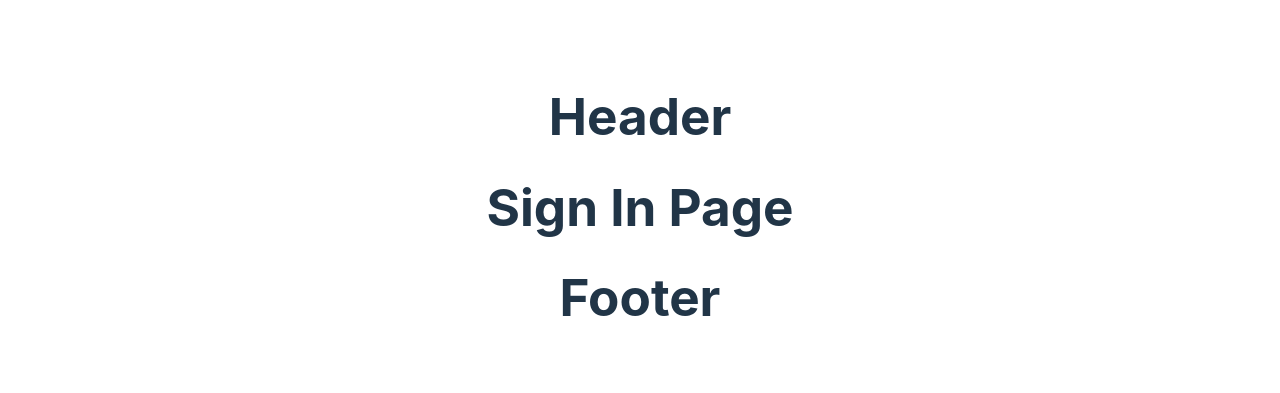
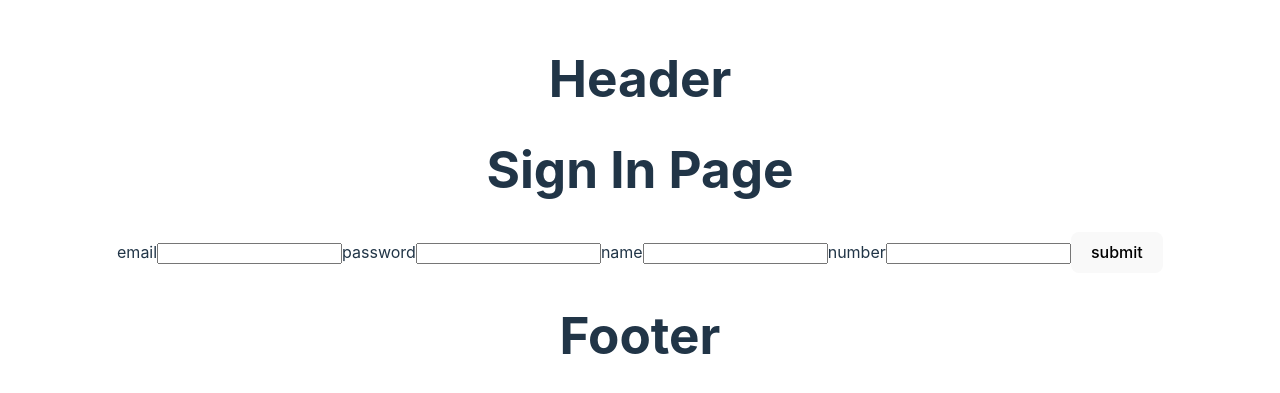
Before and after one commit to Igli-Boci/hoxton-node-project-frontend, a React (Vite) app: page /signIn in a window 1280 px wide. Shown: the part 193-586 px from the top of the page. Built offline with nearby package versions, Linux system fonts and the light colour scheme; no server answers.

Commit message:
added fetching

```diff
--- a/src/pages/LogIn.tsx
+++ b/src/pages/LogIn.tsx
@@ -1,7 +1,41 @@
-const LogIn = () => {
+type props = {
+  signIn : Function
+}
+
+const LogIn = ({signIn} : props) => {
   return (
     <div>
       <h1>Log In Page</h1>
+      <form
+        action=""
+        onSubmit={(e) => {
+          e.preventDefault();
+          fetch("http://localhost:3001/sign-in", {
+            method: "POST",
+            headers: { "Content-type": "application/json" },
+            body: JSON.stringify({
+              email: e.target.email.value,
+              password: e.target.password.value,
+            }),
+          })
+          .then(resp => resp.json())
+          .then(data => {
+            if (data.error) {
+              alert(data.error)
+            } else{
+              signIn(data)
+            }
+          })
+        }}
+      >
+        <label htmlFor="">
+          email
+          <input type="email" name="email" /></label>
+          <label htmlFor="">password<input type="password" name="password" /></label>
+
+
+        <button>submit</button>
+      </form>
     </div>
   );
 };
--- a/src/pages/SignIn.tsx
+++ b/src/pages/SignIn.tsx
@@ -1,7 +1,54 @@
-const SignIn = () => {
+type props = {
+  signIn : Function
+}
+
+const SignIn = ({signIn} : props) => {
   return (
     <div>
       <h1>Sign In Page</h1>
+
+      <form
+        action=""
+        onSubmit={(e) => {
+          e.preventDefault();
+          fetch("http://localhost:3001/sign-up", {
+            method: "POST",
+            headers: { "Content-type": "application/json" },
+            body: JSON.stringify({
+              email: e.target.email.value,
+              password: e.target.password.value,
+              name: e.target.name.value,
+              number: e.target.number.value,
+            }),
+          })
+            .then((resp) => resp.json())
+            .then((data) => {
+              if (data.error) {
+                alert(data.error);
+              } else {
+                signIn(data);
+              }
+            });
+        }}
+      >
+        <label htmlFor="">
+          email
+          <input type="email" name="email" />
+        </label>
+        <label htmlFor="">
+          password
+          <input type="password" name="password" />
+        </label>
+        <label htmlFor="">
+          name
+          <input type="text" name="name" />
+        </label>
+        <label htmlFor="">
+          number
+          <input type="number" name="number" />
+        </label>
+        <button>submit</button>
+      </form>
     </div>
   );
 };
--- a/src/routes/Routers.tsx
+++ b/src/routes/Routers.tsx
@@ -4,6 +4,27 @@ import Home from "../pages/Home";
 import SignIn from "../pages/SignIn";
 import LogIn from "../pages/LogIn";
 import { useEffect, useState } from "react";
+
+type Offer = {
+  id : number,
+  name : string,
+  price : string,
+  minutes : string,
+  mb: string,
+  sms : string,
+  duration: string
+
+}
+
+type User = {
+  id : number,
+  name : string,
+  email : string,
+  number : string,
+  password : string,
+  balance : string,
+
+}
 
 const Routers = () => {
   const [currentUser , setCurrentUser] = useState(null)
@@ -62,8 +83,8 @@ const Routers = () => {
     <Routes>
       <Route path="/" element={<Navigate to="/home" />} />
       <Route path="/home" element={<Home />} />
-      <Route path="/signIn" element={<SignIn />} />
-      <Route path="/logIn" element={<LogIn />} />
+      <Route path="/signIn" element={<SignIn signIn={signIn} />} />
+      <Route path="/logIn" element={<LogIn signIn={signIn} />} />
     </Routes>
   );
 };
```
